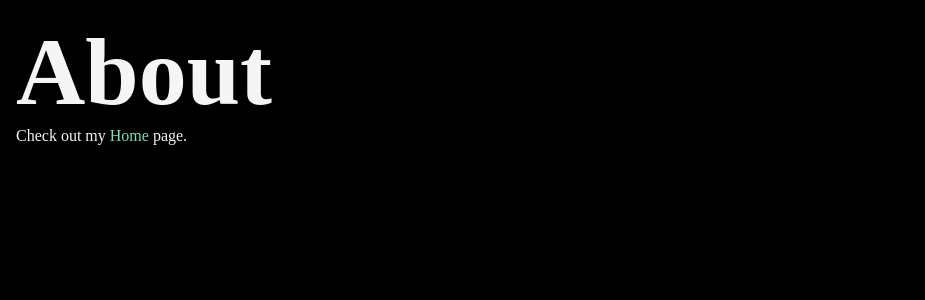
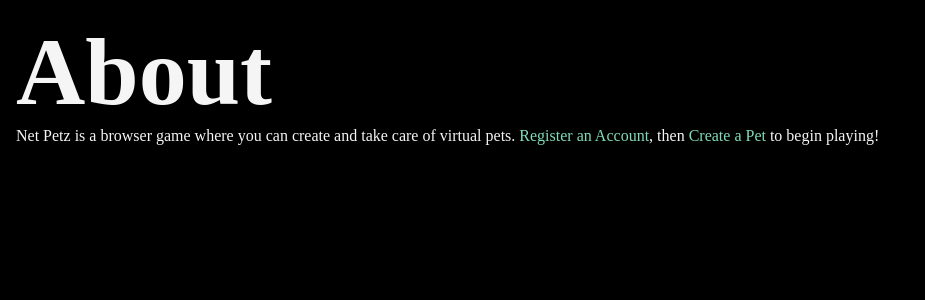
Before and after one commit to 5p1ke5/CSCI4650850, a Django app: page /about/ in a window 1280 px wide. Shown: the part 79-379 px from the top of the page, without its empty margins (0-925 px from the left). Run offline with Django 5.2, Linux system fonts and the light colour scheme.

Commit message:
Added description to About and Home page.

```diff
--- a/templates/about.html
+++ b/templates/about.html
@@ -6,5 +6,7 @@
 
 {% block content %}
     <h1>About</h1>
-    <p>Check out my <a href="/"> Home</a> page. </p>
+    <p>Net Petz is a browser game where you can create and take care of virtual pets.
+    <a href="/users/register/"> Register an Account</a>, then <a href="/netpetz/create/"> Create a Pet</a> to begin playing!
+    </p>
 {% endblock %}
--- a/templates/home.html
+++ b/templates/home.html
@@ -6,5 +6,5 @@
 
 {% block content %}
     <h1>Home</h1>
-    <p>Check out my <a href="/about"> About</a> page. </p>
+    <p>Welcome to Net Petz, our Group Project for CSCI4650! Check out our <a href="/about"> About</a> page for more information! </p>
 {% endblock %}
```
Also changed, not shown: db.sqlite3.
